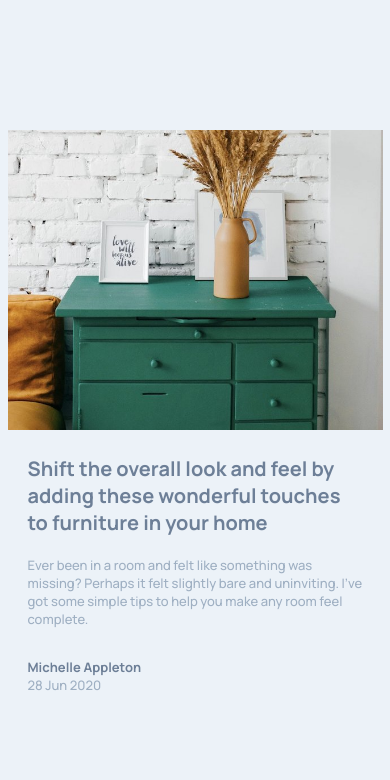
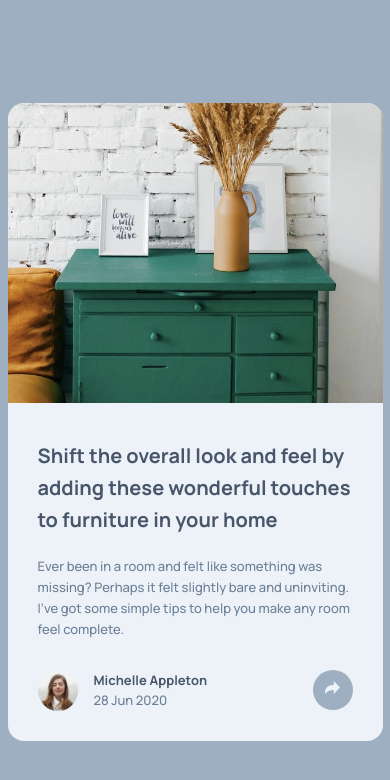
Before and after one commit to ABaker14791/Article-Preview-Component, a Next.js app: page / in a window 390 px wide. Shown: the top 780 px of the page. Built offline with nearby package versions, Linux system fonts and the light colour scheme.

Commit message:
finished styling mobile design

```diff
--- a/pages/index.js
+++ b/pages/index.js
@@ -1,9 +1,16 @@
+import React, { useState } from "react";
 import Head from "next/head";
 import Styles from "../styles/Home.module.scss";
 import Image from "next/image";
+// images
 import drawers from "../images/drawers.jpg";
+import avatar from "../images/avatar-michelle.jpg";
+// icons
+import shareIcon from "../images/icon-share.svg";
 
 export default function Home() {
+  const [clicked, setClicked] = useState(false);
+
   return (
     <div>
       <Head>
@@ -36,12 +43,35 @@ export default function Home() {
               it felt slightly bare and uninviting. I&apos;ve got some simple
               tips to help you make any room feel complete.
             </p>
-            <div className={Styles.CardAuthor}>
-              {/* <image /> */}
-              <h2 className={Styles.CardName}>Michelle Appleton</h2>
-              <p className={Styles.CardDate}>28 Jun 2020</p>
-              {/* <button>Share</button> */}
-            </div>
+            {clicked ? (
+              <div className={Styles.CardFooter}>
+                <div className={Styles.CardAuthor}>
+                  <h2 className={Styles.CardName}>Share</h2>
+                </div>
+
+                <button className={Styles.ShareBtn} onClick={setClicked}>
+                  <Image src={shareIcon} />
+                </button>
+              </div>
+            ) : (
+              <div className={Styles.CardFooter}>
+                <div className={Styles.AuthorContainer}>
+                  <Image
+                    src={avatar}
+                    className={Styles.Avatar}
+                    width="40"
+                    height="40"
+                  />
+                  <div className={Styles.CardAuthor}>
+                    <h2 className={Styles.CardName}>Michelle Appleton</h2>
+                    <p className={Styles.CardDate}>28 Jun 2020</p>
+                  </div>
+                </div>
+                <button className={Styles.ShareBtn} onClick={setClicked}>
+                  <Image src={shareIcon} />
+                </button>
+              </div>
+            )}
           </div>
         </div>
       </main>
--- a/styles/Home.module.scss
+++ b/styles/Home.module.scss
@@ -7,16 +7,19 @@
 
 .Card {
     width:375px;
+    border-radius: 16px;
+    overflow: hidden;
+    background-color: hsl(210, 46%, 95%);
 }
 
 .CardContent {
-    padding:20px;
+    padding:30px;
 }
 
 .CardHeading {
     font-size: 20px;
     font-weight: 700;
-    color: hsl(214, 17%, 51%);
+    color: hsl(217, 19%, 35%);
     margin: 0 0 20px 0;
 }
 
@@ -24,9 +27,32 @@
     margin: 0 0 30px 0;
 }
 
+.CardFooter {
+    display: flex;
+    justify-content: space-between;
+}
+
+.AuthorContainer {
+    display: flex;
+    gap: 16px;
+}
+
+.Avatar {
+    border-radius: 50%;
+}
+
 .CardName {
     font-size: 13px;
     font-weight: 700;
-    color: hsl(214, 17%, 51%);
+    color: hsl(217, 19%, 35%);
+}
 
+.ShareBtn {
+    border-radius: 50%;
+    height: 40px;
+    width: 40px;
+    border: none;
+    cursor: pointer;
+    background-color: hsl(212, 23%, 69%);
+    color: hsl(210, 46%, 95%);
 }
--- a/styles/globals.scss
+++ b/styles/globals.scss
@@ -2,14 +2,15 @@
     margin:0;
     padding:0;
     box-sizing: border-box;
+    line-height: 1.6;
 }
 
 body {
     font-family: 'Manrope', sans-serif;
-    background-color: hsl(210, 46%, 95%);
+    background-color: hsl(212, 23%, 69%);
 }
 
 p {
     font-size: 13px;
-    color: hsl(212, 23%, 69%);
+    color: hsl(214, 17%, 51%)
 }
```
Also changed, not shown: images/icon-share.svg.
